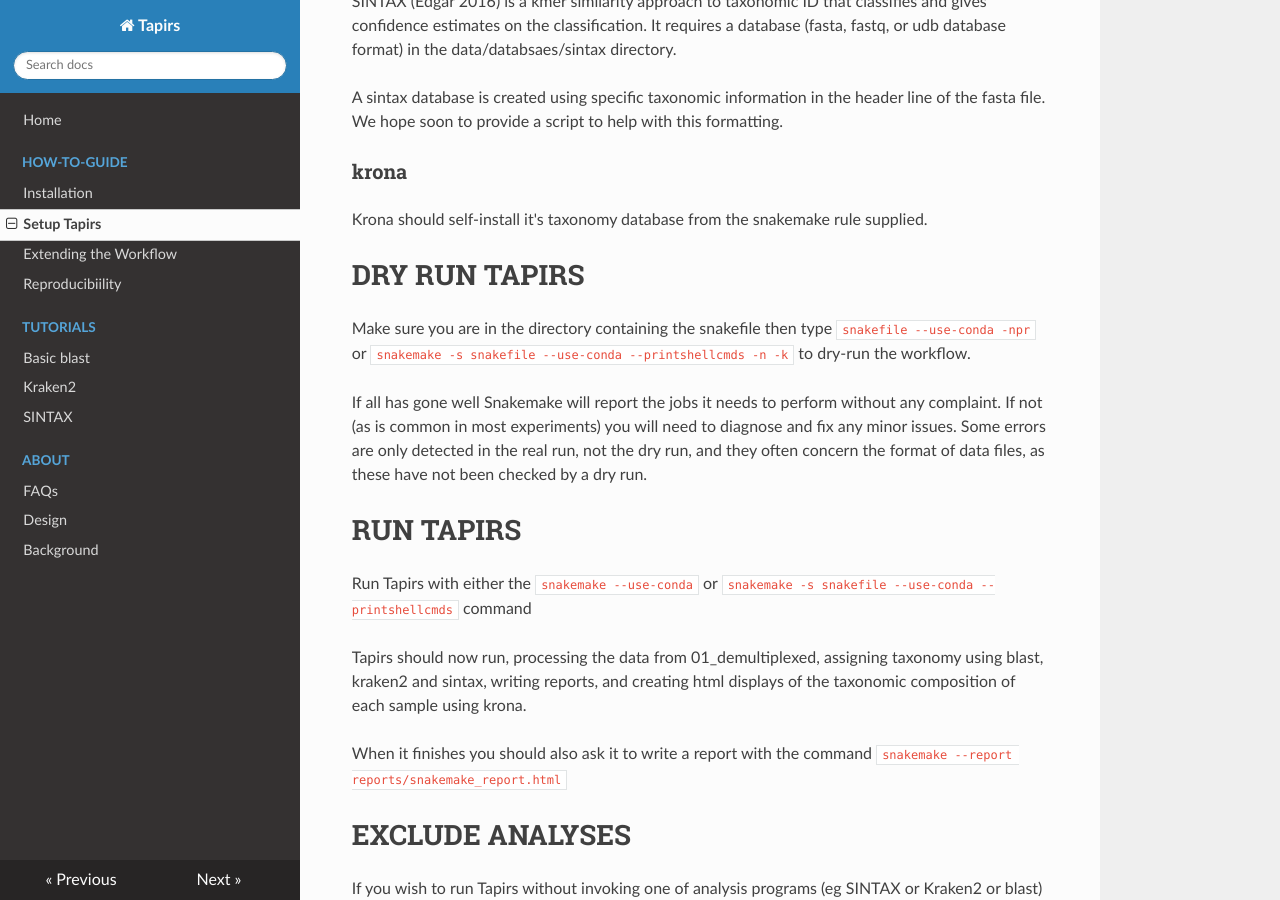
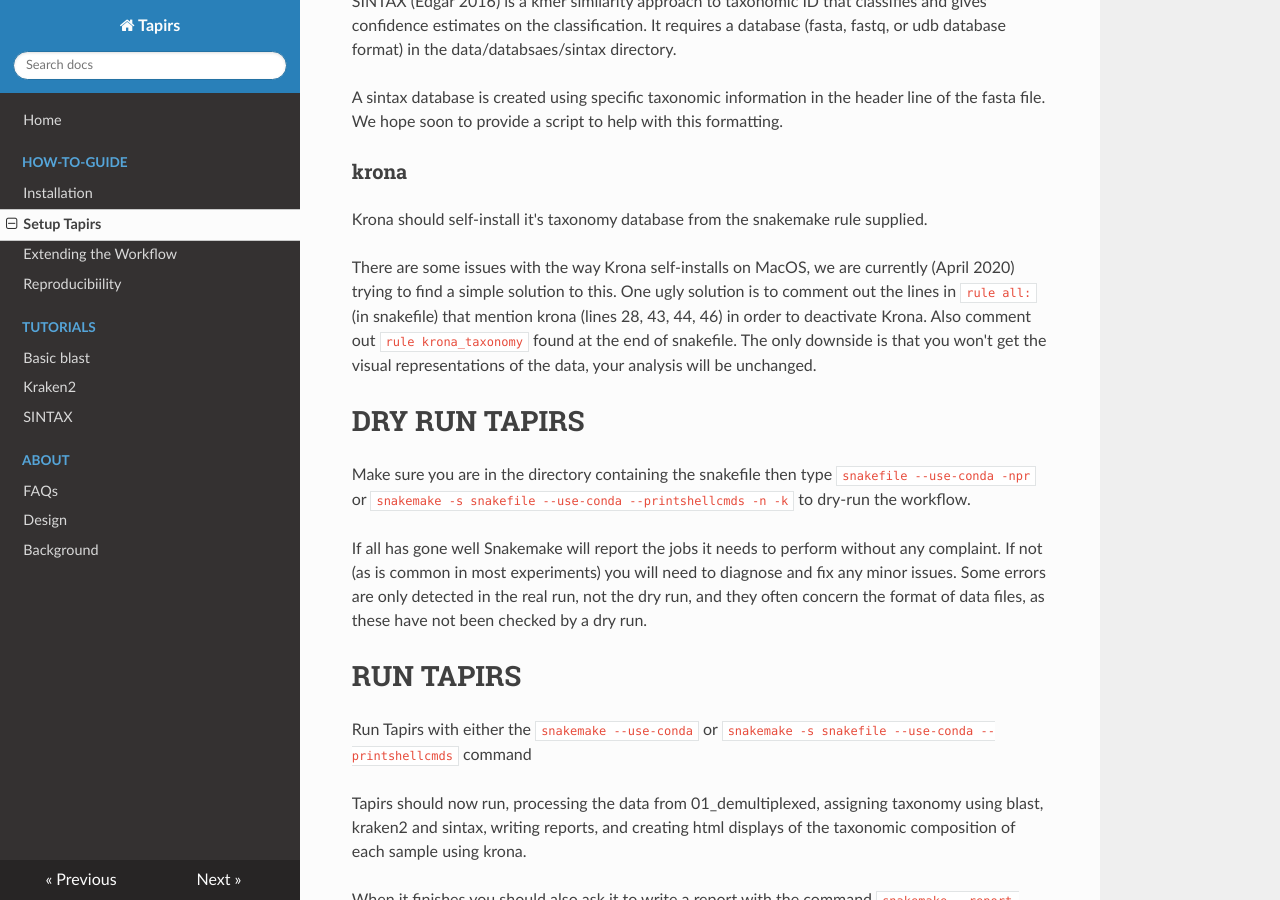
Before and after one commit to EvoHull/Tapirs, an MkDocs documentation site: the page built from docs/How-To-Guide/setup.md, in a window 1280 px wide and 900 px high, scrolled down 3687 px. Built offline with MkDocs 1.6.1, drawn with Linux system fonts in a browser that asks for light colours; nearby versions of some CDN libraries.

Commit message:
update setup doc to mention Krona issues

```diff
--- a/docs/How-To-Guide/setup.md
+++ b/docs/How-To-Guide/setup.md
@@ -101,6 +101,10 @@ A sintax database is created using specific taxonomic information in the header
 ### krona
 Krona should self-install it's taxonomy database from the snakemake rule supplied.
 
+There are some issues with the way Krona self-installs on MacOS, we are currently (April 2020) trying to find a simple solution to this. One ugly solution is to comment out the lines in `rule all:` (in snakefile) that mention krona (lines 28, 43, 44, 46) in order to deactivate Krona. Also comment out `rule krona_taxonomy` found at the end of snakefile. The only downside is that you won't get the visual representations of the data, your analysis will be unchanged.
+
+
+
 # DRY RUN TAPIRS
 Make sure you are in the directory containing the snakefile then type `snakefile --use-conda -npr`  or `snakemake -s snakefile --use-conda --printshellcmds -n -k` to dry-run the workflow.
 
```
